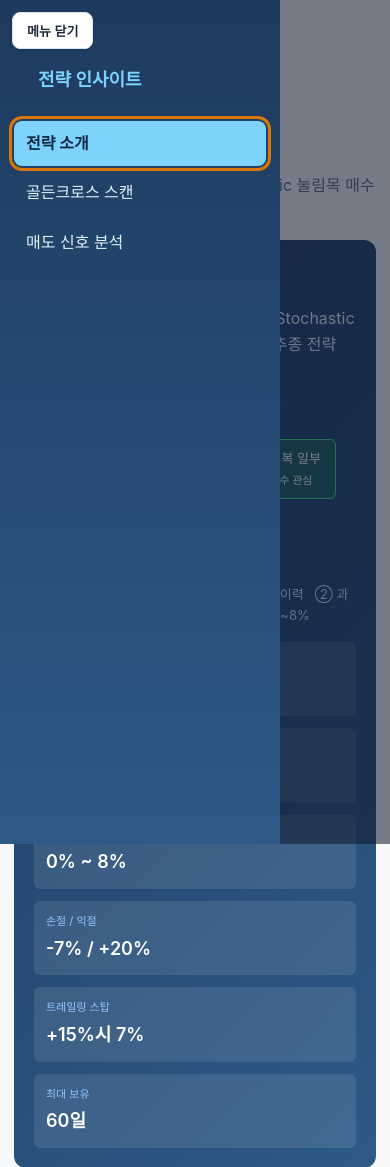
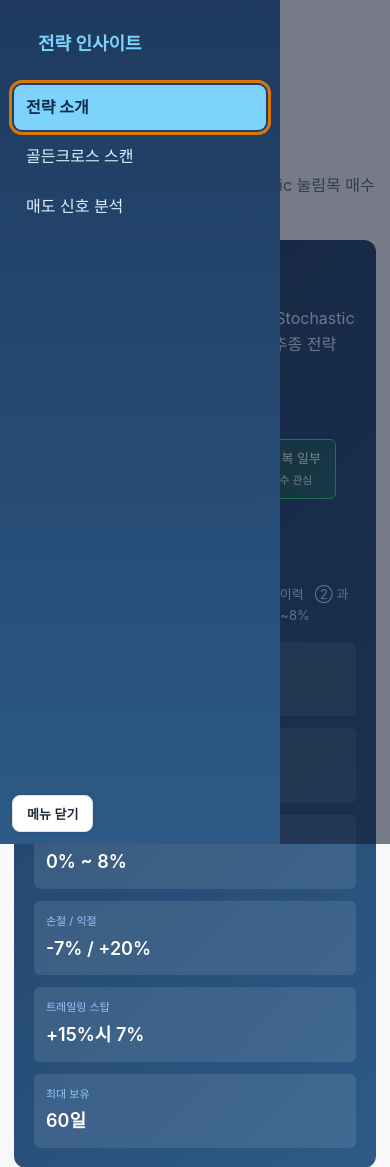
Before and after one commit to isinthesky/envelope-stock-fastapi, a FastAPI app: page /page in a window 390 px wide, after a click on "메뉴 열기". Shown: the top 1167 px of the page. Run offline with FastAPI, Linux system fonts and the light colour scheme; parts of the project's set-up code (start-up, migrations or seed data) failed here and were passed over.

Commit message:
fix(public): move sidebar toggle to bottom left

```diff
--- a/static/styles/public_strategy.css
+++ b/static/styles/public_strategy.css
@@ -164,7 +164,7 @@ body.sidebar-hidden .sidebar {
 
 .sidebar-toggle {
   position: fixed;
-  top: 12px;
+  bottom: max(12px, env(safe-area-inset-bottom));
   left: 12px;
   z-index: 60;
   padding: 8px 14px;
@@ -195,7 +195,8 @@ body.sidebar-hidden .sidebar {
     width: min(78vw, 280px);
     z-index: 50;
     overflow-y: auto;
-    padding-top: 56px;
+    padding-top: 20px;
+    padding-bottom: 72px;
   }
 
   body:not(.sidebar-hidden) .sidebar-backdrop {
```
Also changed, not shown: tests/interface/test_public_strategy_pages.py (+12 -0 lines).
